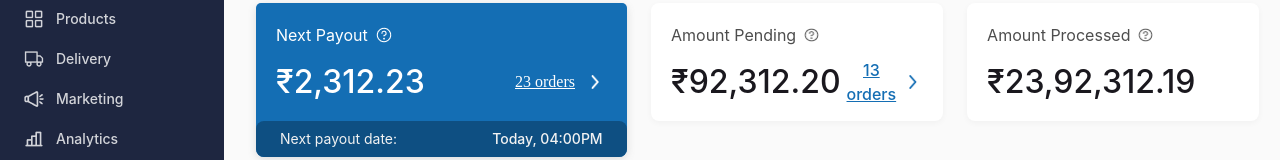
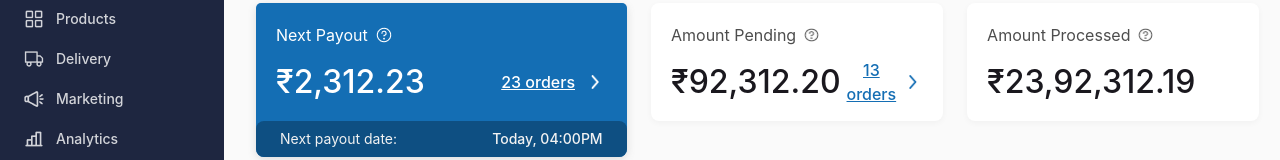
Before and after one commit to jurikalita011/payouts-figma, a React (Create React App) app in the folder client/: page / in a window 1280 px wide. Shown: the part 161-321 px from the top of the page. Built offline with nearby package versions, Linux system fonts and the light colour scheme.

Commit message:
removed text

```diff
--- a/client/src/styles/Payouts.module.css
+++ b/client/src/styles/Payouts.module.css
@@ -242,7 +242,6 @@
 
 .orders {
   color: white;
-  font-family: Galano Grotesque;
   font-size: 16px;
   font-style: normal;
   font-weight: 500;
```
